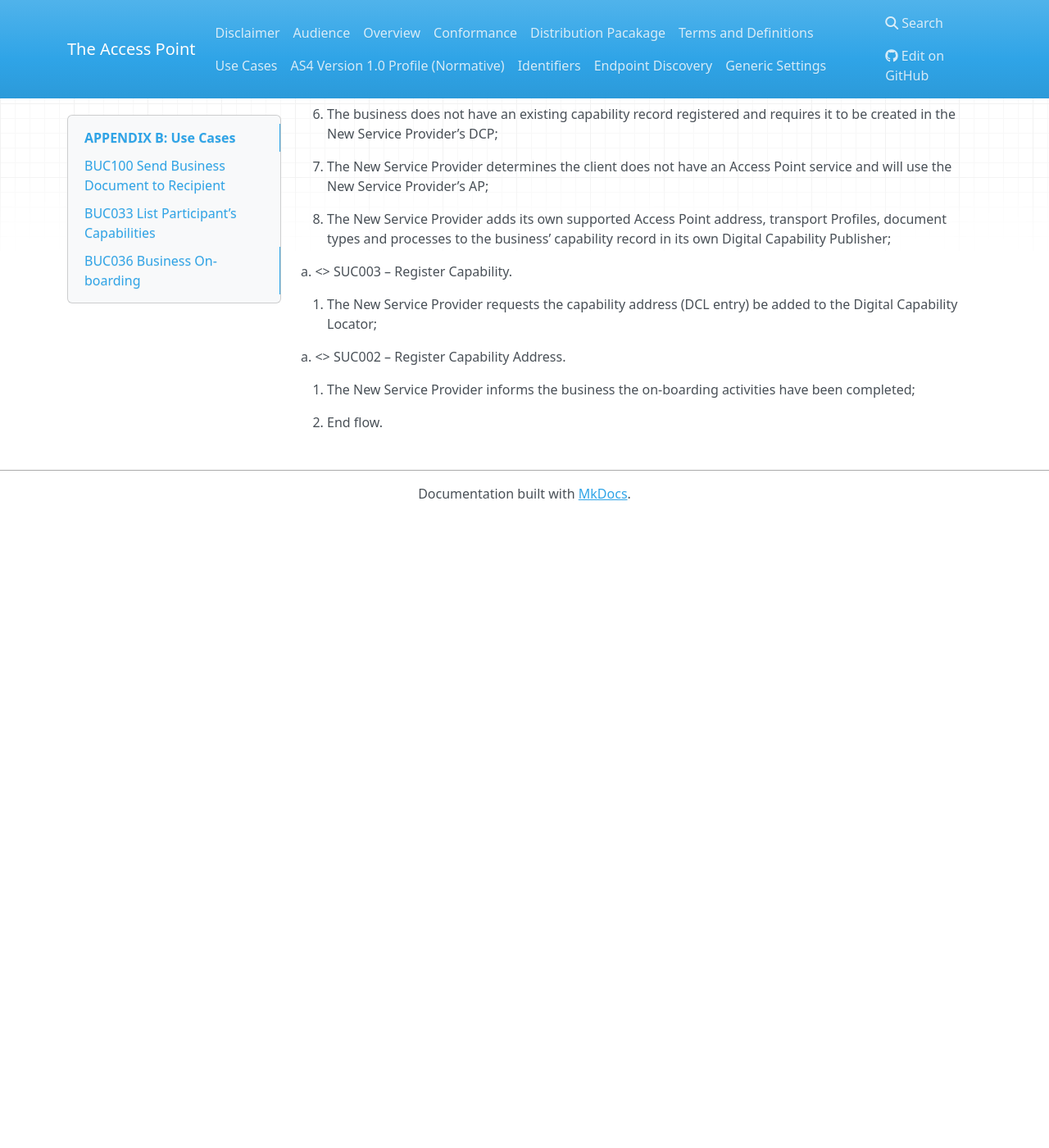
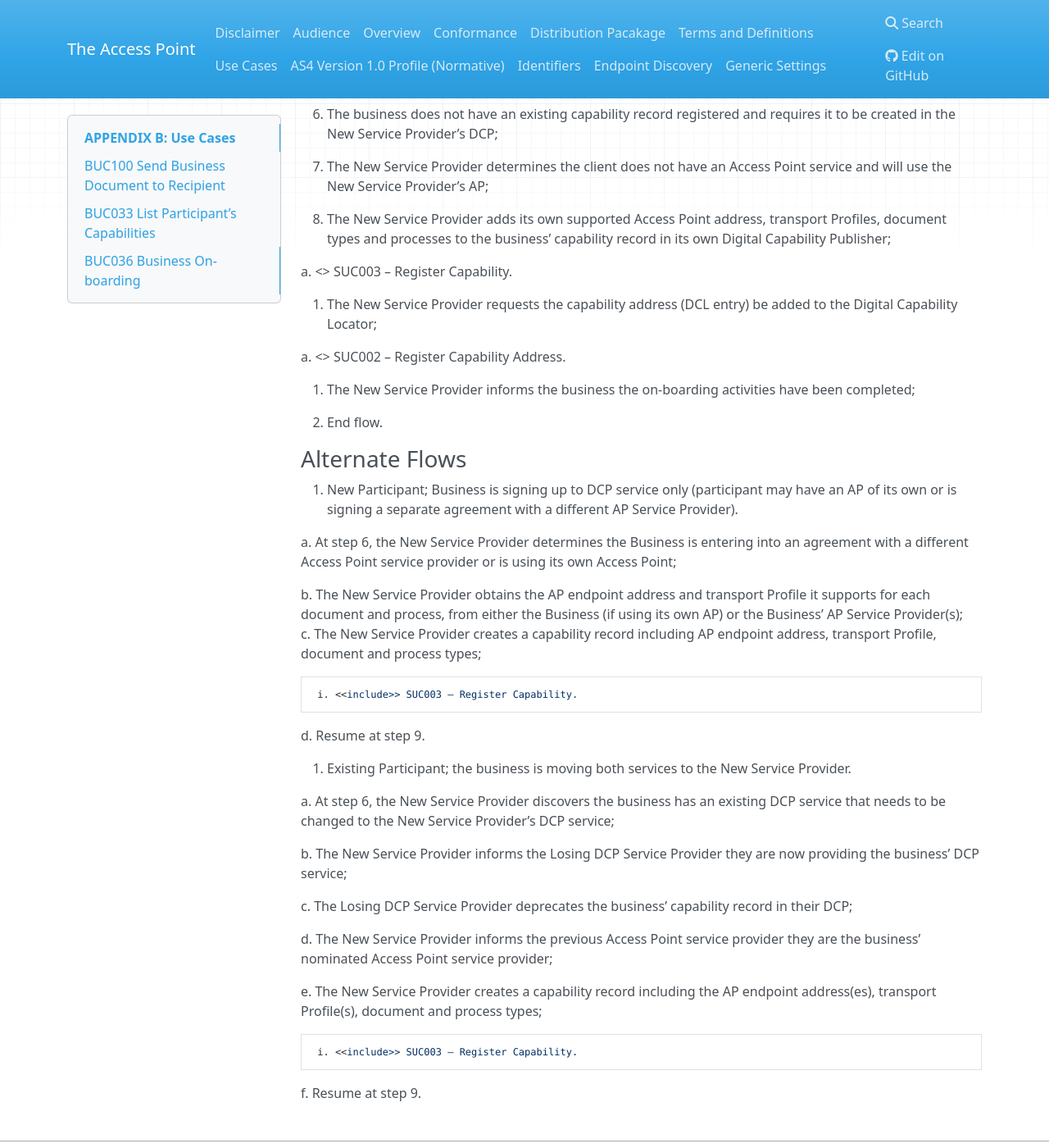
Before and after one commit to Digital-Business-Council/Access-Point, an MkDocs documentation site: the page built from docs/appendix_B.md, in a window 1280 px wide and 1400 px high, scrolled down 3351 px. Shown: the whole window at 82% size. Built offline with MkDocs 1.6.1, drawn with Linux system fonts in a browser that asks for light colours; nearby versions of some CDN libraries; old or Windows-style settings are respelled for this version of MkDocs; before the commit the page ends 3981 px from its top, so only the background shows below that.

Commit message:
Update appendix_B.md

```diff
--- a/docs/appendix_B.md
+++ b/docs/appendix_B.md
@@ -130,3 +130,34 @@ There are a number of scenarios covered by this use case:
  10. The New Service Provider informs the business the on-boarding activities have been completed;
 
  11. End flow.
+
+### Alternate Flows
+
+ 1. New Participant; Business is signing up to DCP service only (participant may have an AP of its own or is signing a separate agreement with a different AP Service Provider).
+
+  a. At step 6, the New Service Provider determines the Business is entering into an agreement with a different Access Point service provider or is using its own Access Point;
+
+  b. The New Service Provider obtains the AP endpoint address and transport Profile it supports for each document and process, from either the Business (if using its own AP) or the Business’ AP Service Provider(s);
+
+  c. The New Service Provider creates a capability record including AP endpoint address, transport Profile, document and process types;
+
+     i. <<include>> SUC003 – Register Capability.
+
+  d. Resume at step 9.
+
+ 2. Existing Participant; the business is moving both services to the New Service Provider.
+
+  a. At step 6, the New Service Provider discovers the business has an existing DCP service that needs to be changed to the New Service Provider’s DCP service;
+
+  b. The New Service Provider informs the Losing DCP Service Provider they are now providing the business’ DCP service;
+
+  c. The Losing DCP Service Provider deprecates the business’ capability record in their DCP;
+
+  d. The New Service Provider informs the previous Access Point service provider they are the business’ nominated Access Point service provider;
+
+  e. The New Service Provider creates a capability record including the AP endpoint address(es), transport Profile(s), document and process types;
+
+
+     i. <<include>> SUC003 – Register Capability.
+
+  f. Resume at step 9.
```
